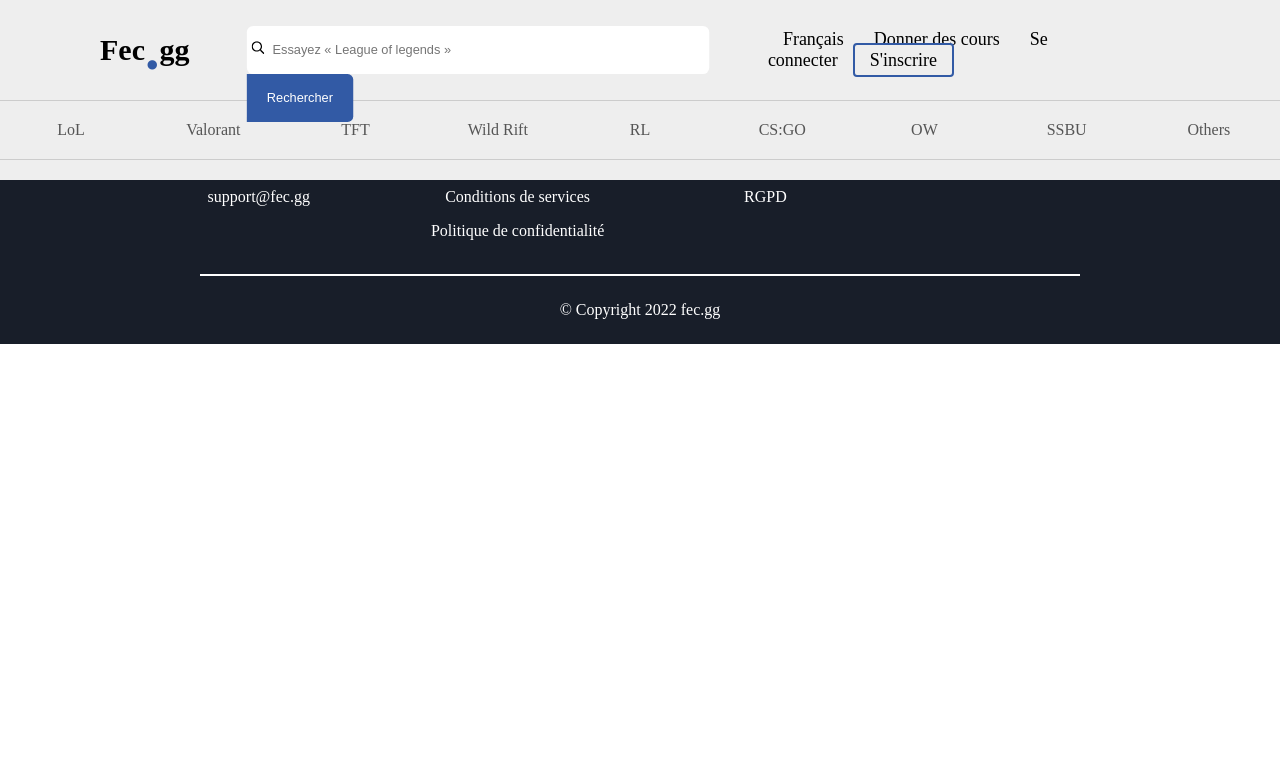
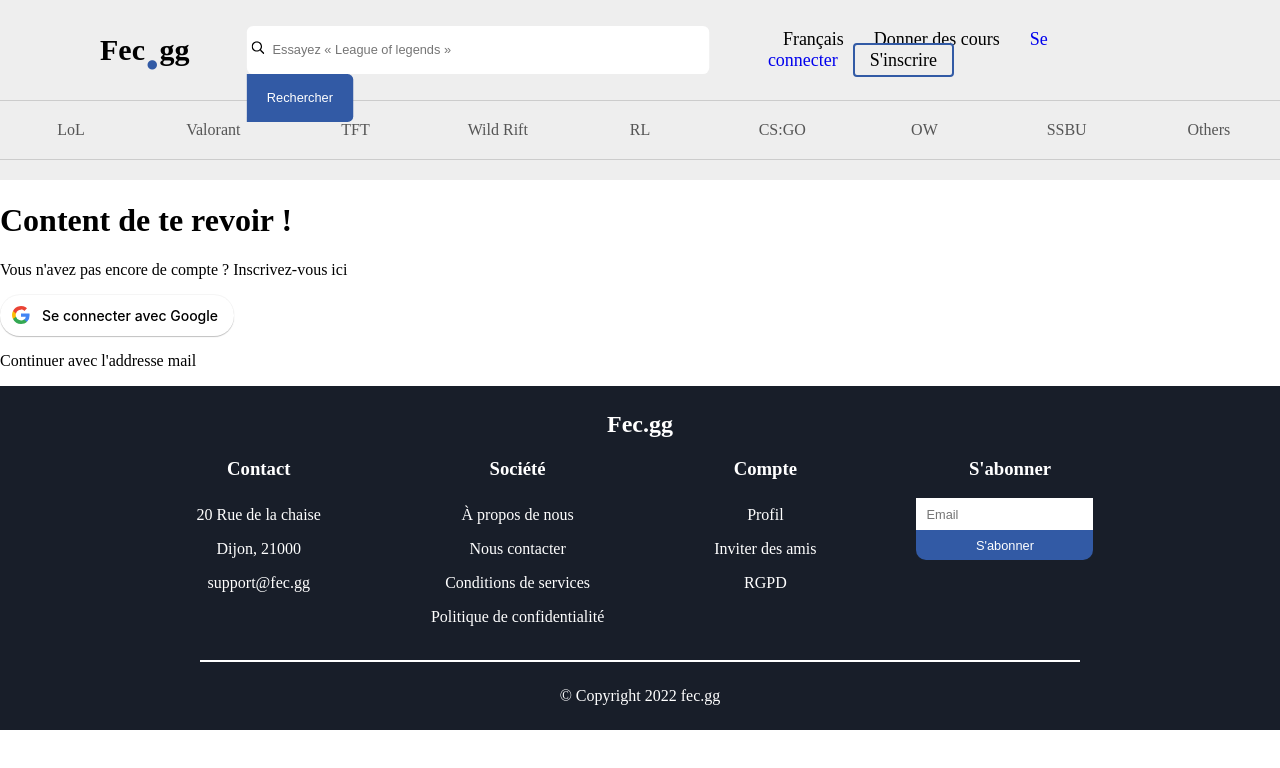
Before and after one commit to KieceDonc/fec.gg_website, a Vue app: page /Login in a window 1280 px wide. Shown: the top 768 px of the page. Built offline with nearby package versions, Linux system fonts and the light colour scheme.

Commit message:
Update login + introducing container

```diff
--- a/src/App.vue
+++ b/src/App.vue
@@ -5,8 +5,8 @@
 </template>
 
 <script>
-import Header from './components/Header.vue';
-import Footer from './components/Footer.vue';
+import Header from './views/Shared/Header.vue';
+import Footer from './views/Shared/Footer.vue';
 
 export default {
   name: 'App',
@@ -36,5 +36,7 @@ body {
   --main-text-color: #000000;
   --second-text-color: #555555;
   --third-text-color: #3f3f3f;
+
+  --header-height: 181px;
 }
 </style>
--- a/src/router/index.js
+++ b/src/router/index.js
@@ -1,19 +1,23 @@
-import { createRouter, createWebHistory } from "vue-router";
-import Home from "../views/Home.vue";
+import { createRouter, createWebHistory } from 'vue-router';
+import Home from '../views/Home.vue';
+import LoL from '../views/LoL.vue';
+import Login from '../views/Auth/Login.vue';
 
 const routes = [
   {
-    path: "/",
-    name: "home",
+    path: '/',
+    name: 'Home',
     component: Home,
   },
   {
-    path: "/LoL",
-    name: "League of legends",
-    // route level code-splitting
-    // this generates a separate chunk (about.[hash].js) for this route
-    // which is lazy-loaded when the route is visited.
-    component: () => import(/* webpackChunkName: "about" */ "../views/LoL.vue"),
+    path: '/LoL',
+    name: 'League of legends',
+    component: LoL,
+  },
+  {
+    path: '/Login',
+    name: 'Login',
+    component: Login,
   },
 ];
 
--- a/src/views/Auth/GoogleButton.vue
+++ b/src/views/Auth/GoogleButton.vue
@@ -10,10 +10,10 @@
 
   padding: 12px 16px 12px 42px;
   border: none;
-  border-radius: 3px;
+  border-radius: 20px;
   box-shadow: 0 -1px 0 rgba(0, 0, 0, 0.04), 0 1px 1px rgba(0, 0, 0, 0.25);
 
-  color: #757575;
+  color: black;
   font-size: 14px;
   font-weight: 500;
   font-family: -apple-system, BlinkMacSystemFont, 'Segoe UI', Roboto, Oxygen,
--- a/src/views/Auth/Login.vue
+++ b/src/views/Auth/Login.vue
@@ -1,12 +1,25 @@
 <template>
-  <h1>Content de te revoir !</h1>
-  <p>Vous n'avez pas encore de compte ? Inscrivez-vous ici</p>
-  <div>
-    <button type="button" class="login-with-google-btn">
-      Sign in with Google
-    </button>
-    <p>Continuer avec l'addresse mail</p>
-  </div>
+  <Container>
+    <h1>Content de te revoir !</h1>
+    <p>Vous n'avez pas encore de compte ? Inscrivez-vous ici</p>
+    <div>
+      <GoogleButton />
+      <p>Continuer avec l'addresse mail</p>
+    </div>
+  </Container>
 </template>
 
+<script>
+import Container from '../Shared/Container.vue';
+import GoogleButton from '../Auth/GoogleButton.vue';
+
+export default {
+  name: 'Login',
+  components: {
+    GoogleButton,
+    Container,
+  },
+};
+</script>
+
 <style scoped></style>
--- a/src/views/LoL.vue
+++ b/src/views/LoL.vue
@@ -74,6 +74,6 @@ export default {
 
 <style scoped>
 #LolContainer {
-  padding-top: 181px;
+  padding-top: var(--header-height);
 }
 </style>
--- /dev/null
+++ b/src/views/Shared/Container.vue
@@ -0,0 +1,9 @@
+<template>
+  <div><slot></slot></div>
+</template>
+
+<style scoped>
+div {
+  padding-top: var(--header-height);
+}
+</style>
--- a/src/components/Header.vue
+++ b/src/views/Shared/Header.vue
@@ -32,7 +32,7 @@
       <div id="menu">
         <a class="menuButton">Français</a>
         <a class="menuButton">Donner des cours</a>
-        <a class="menuButton">Se connecter</a>
+        <router-link class="menuButton" to="/Login">Se connecter</router-link>
         <a
           v-bind:class="{
             registerBeforeScroll: isInBeforeScrollStateLvl1,
@@ -66,7 +66,7 @@
 </template>
 
 <script>
-import SearchBar from './SearchBar.vue';
+import SearchBar from '../../components/SearchBar.vue';
 export default {
   name: 'Header',
   components: { SearchBar },
@@ -100,13 +100,14 @@ export default {
       if (to.fullPath === '/') {
         this.isInHomePage = true;
         this.addScrollListener();
-        this.updateScroll();
       } else {
         this.isInHomePage = false;
         if (from.fullPath === '/') {
           this.removeScrollListener();
         }
       }
+
+      this.updateScroll();
     },
   },
   destroy() {
@@ -201,6 +202,11 @@ export default {
   padding-top: 5px;
   padding-bottom: 5px;
   font-size: 18px;
+  text-decoration: none;
+}
+
+.menuButton:visited {
+  color: inherit;
 }
 
 #register {
```
Also changed, not shown: src/views/Shared/Footer.vue (renamed from src/components/Footer.vue).
